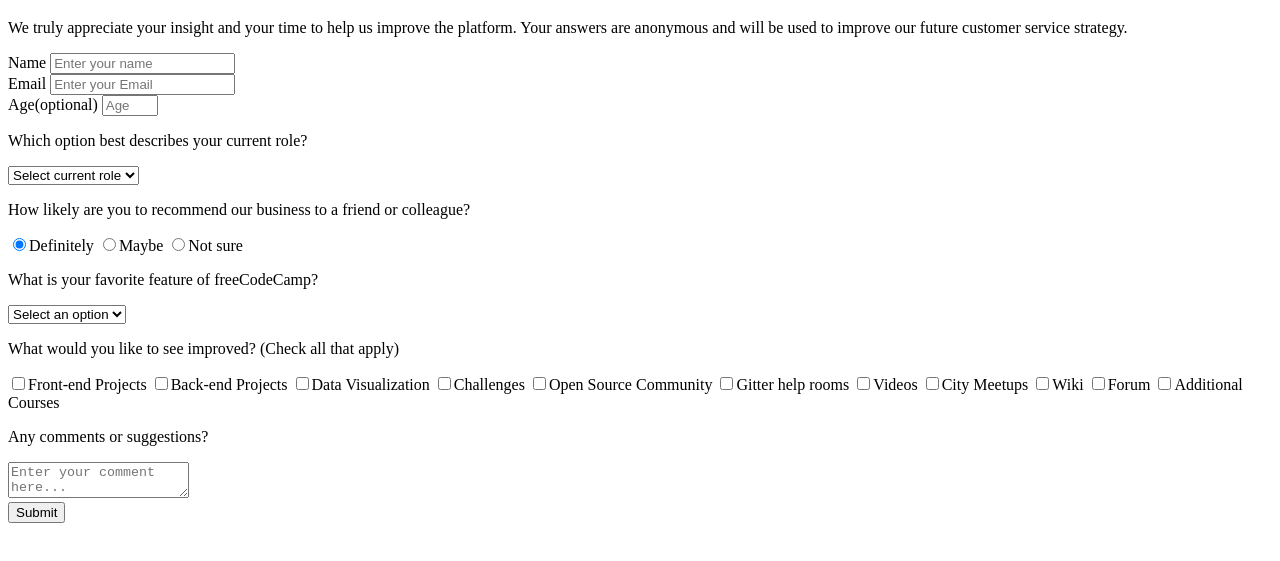
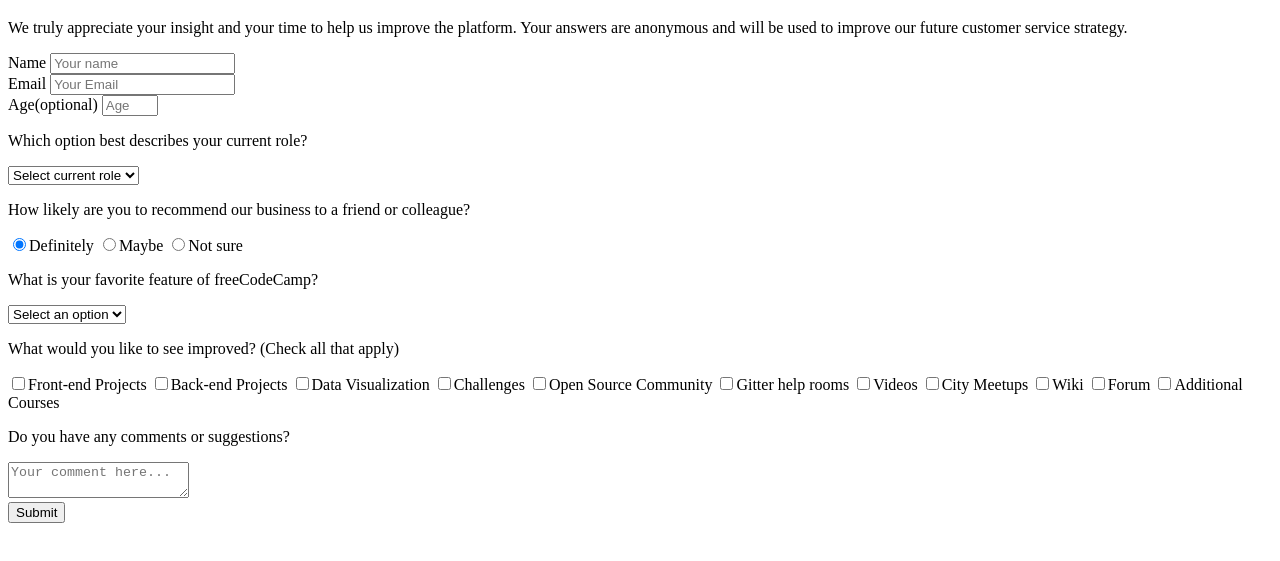
Before and after one commit to Ellyboi/elijah-hassan, a plain HTML site: page index.html in a window 1280 px wide. Shown: the part 61-622 px from the top of the page. Drawn offline with Linux system fonts and the light colour scheme.

Commit message:
index.html

```diff
--- a/index.html
+++ b/index.html
@@ -19,7 +19,7 @@
             name="name"
             id="name"
             class="form-control"
-            placeholder="Enter your name"
+            placeholder="Your name"
             required
           />
         </div>
@@ -30,7 +30,7 @@
             name="email"
             id="email"
             class="form-control"
-            placeholder="Enter your Email"
+            placeholder="Your Email"
             required
           />
         </div>
@@ -53,6 +53,7 @@
           <select id="dropdown" name="role" class="form-control" required>
             <option disabled selected value>Select current role</option>
             <option value="student">Student</option>
+            <option value="intern">Intern</option>
             <option value="job">Full Time Job</option>
             <option value="learner">Full Time Learner</option>
             <option value="preferNo">Prefer not to say</option>
@@ -198,12 +199,12 @@
         </div>
 
         <div class="form-group">
-          <p>Any comments or suggestions?</p>
+          <p>Do you have any comments or suggestions?</p>
           <textarea
             id="comments"
             class="input-textarea"
             name="comment"
-            placeholder="Enter your comment here..."
+            placeholder="Your comment here..."
           ></textarea>
         </div>
 
```
